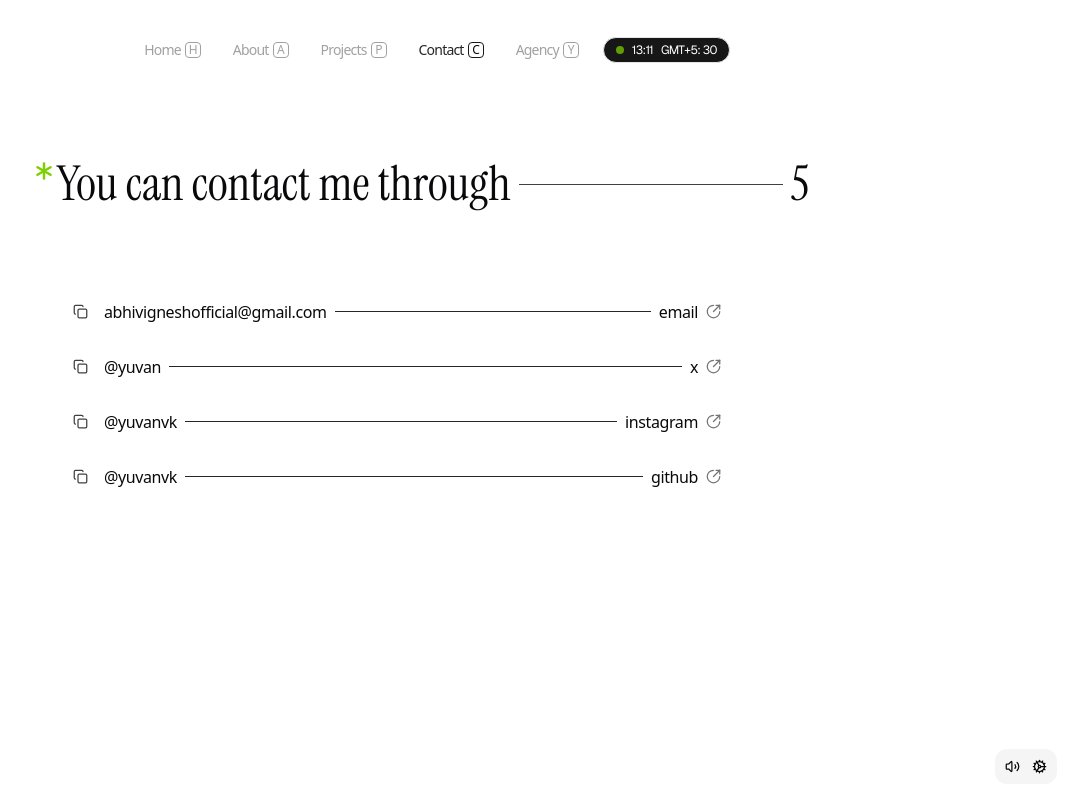
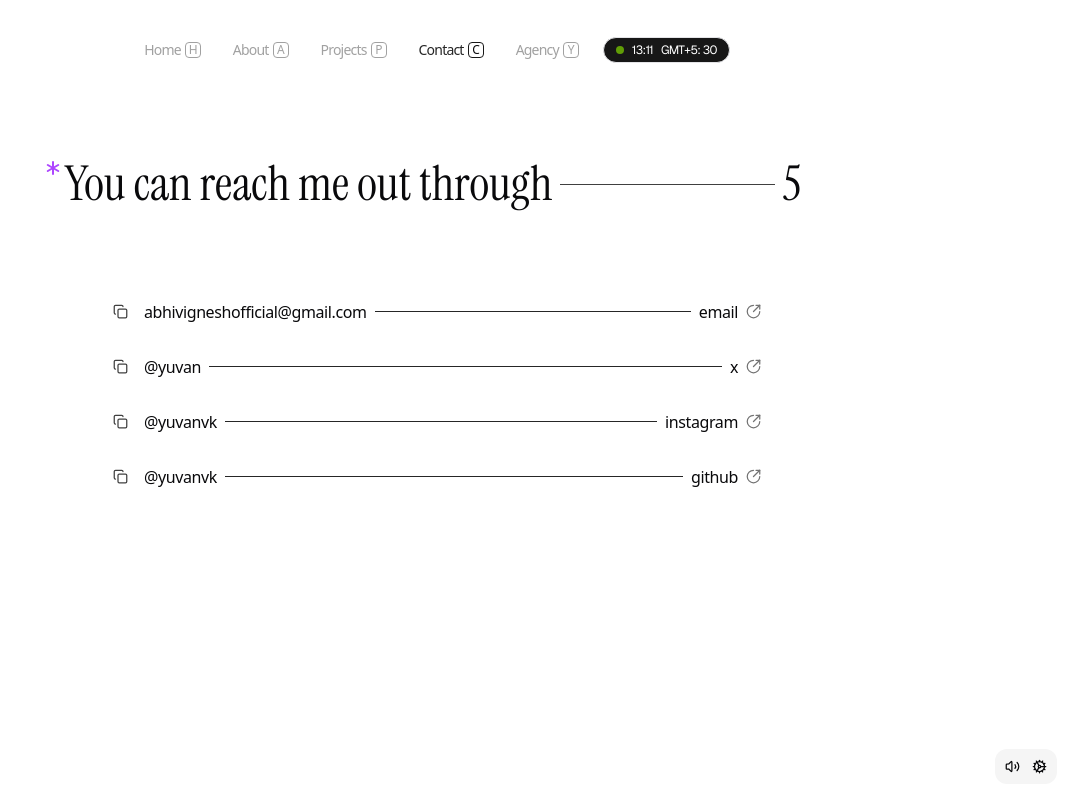
Before and after one commit to yuvanvk/portfolio, a Next.js app: page /contact in a window 1280 px wide. Shown: the whole page, without its empty margins (207-1280 px from the left). Built offline with nearby package versions, Linux system fonts and the light colour scheme.

Commit message:
fix: make contact-page responsive

```diff
--- a/app/(main)/contact/page.tsx
+++ b/app/(main)/contact/page.tsx
@@ -45,12 +45,12 @@ export default function ContactPage() {
         }
     ]
     return <Container>
-        <div className="pt-20">
-            <div className="flex items-center relative gap-x-2">
-                <Asterisk size={30} className="absolute -top-1 -left-7 text-lime-500"/>
-                <p className="font-instrument-serif text-5xl text-center">You can contact me through</p>
+        <div className="pt-20 ">
+            <div className="flex items-center relative gap-x-2 px-2">
+                <Asterisk  className="hidden md:block absolute  md:-top-1 md:-left-4 text-purple-500"/>
+                <p className="font-instrument-serif text-2xl md:text-3xl xl:text-5xl">You can reach me out through </p>
                 <div className="h-px bg-neutral-700 flex-1" />
-                <div className="text-5xl font-instrument-serif">5</div>
+                <div className="text-2xl md:text-3xl xl:text-5xl font-instrument-serif">5</div>
             </div>
 
             <div className="py-20 flex flex-col items-center w-full gap-y-2">
--- a/components/porfolio/contact-card.tsx
+++ b/components/porfolio/contact-card.tsx
@@ -1,5 +1,5 @@
+import Link from "next/link";
 import { CircleArrowOutUpRight, Copy } from "lucide-react";
-import Link from "next/link";
 
 export const ContactCard = ({
   username,
@@ -16,7 +16,7 @@ export const ContactCard = ({
 
   return (
     <Link href={href} target="_blank" className="w-full" onMouseEnter={playSound}>
-      <div className="flex items-center gap-x-2 max-w-2xl px-2 py-2 rounded-xl hover:bg-neutral-900 tracking-tight w-full cursor-pointer">
+      <div className="flex items-center gap-x-2 max-w-2xl mx-auto px-2 py-2 rounded-xl hover:bg-neutral-900 tracking-tight w-full cursor-pointer">
         <div className="group px-2 py-2 hover:bg-neutral-800  rounded-lg">
           <Copy
             size={15}
```
